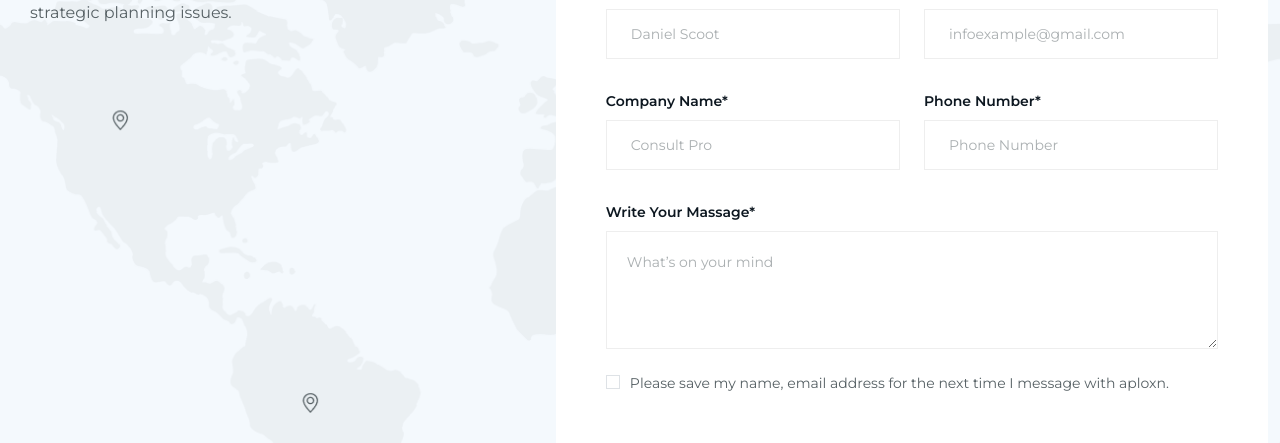
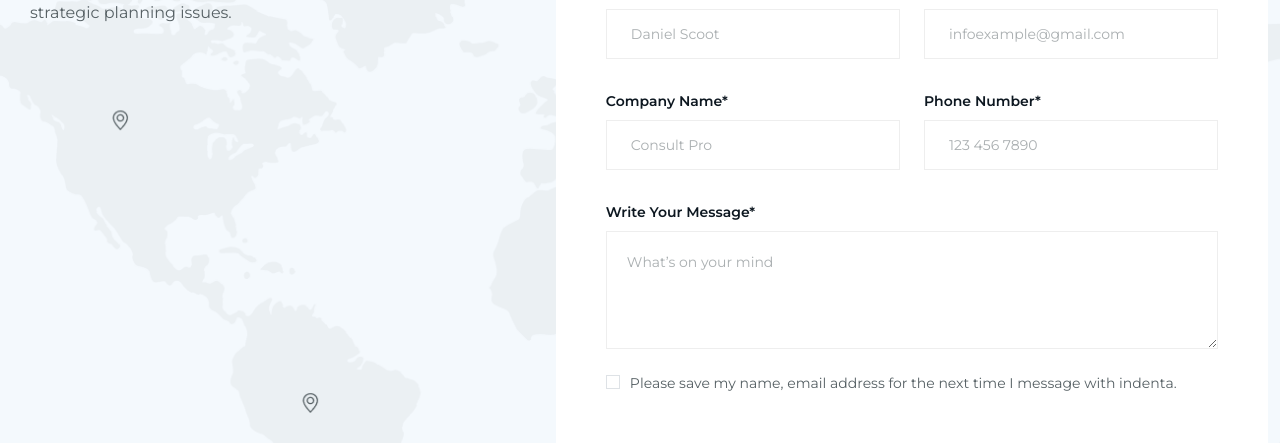
Before and after one commit to salmanlania/indenta-ae-Copy, a Next.js app: page /contact in a window 1280 px wide. Shown: the part 1340-1783 px from the top of the page. Built offline with nearby package versions, Linux system fonts and the light colour scheme.

Commit message:
Update contact.js

```diff
--- a/src/pages/contact.js
+++ b/src/pages/contact.js
@@ -189,12 +189,12 @@ const ContactPage = () => {
                     <div className="col-lg-6 mb-30">
                       <div className="form-inner">
                         <label>Phone Number*</label>
-                        <input type="number" placeholder="Phone Number" />
+                        <input type="number" placeholder="123 456 7890" />
                       </div>
                     </div>
                     <div className="col-lg-12 mb-15">
                       <div className="form-inner">
-                        <label>Write Your Massage*</label>
+                        <label>Write Your Message*</label>
                         <textarea
                           placeholder="What’s on your mind"
                           defaultValue={""}
@@ -214,7 +214,7 @@ const ContactPage = () => {
                           htmlFor="contactCheck"
                         >
                           Please save my name, email address for the next time I
-                          message with aploxn.
+                          message with indenta.
                         </label>
                       </div>
                     </div>
```
